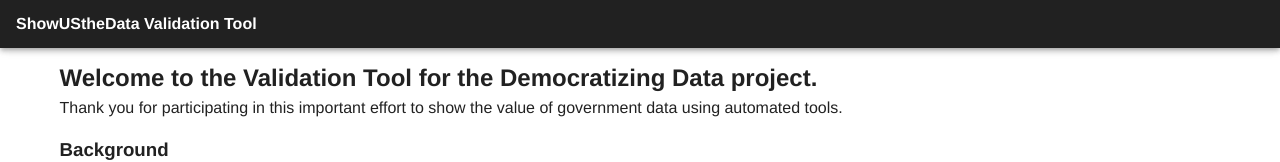
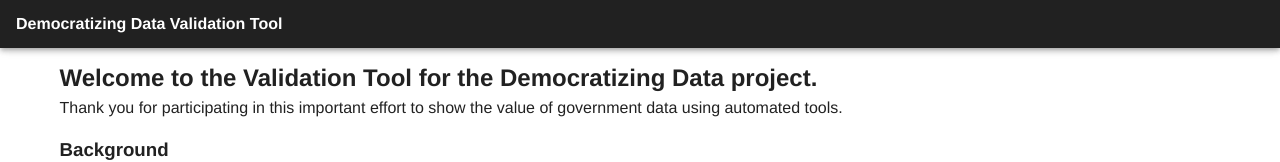
Before and after one commit to sciserver/validation-tool, a Vue app in the folder validation-tool-frontend/: page /login in a window 1280 px wide. Shown: the top 162 px of the page. Built offline with nearby package versions, Linux system fonts and the light colour scheme.

Commit message:
Change old text from "Coleridge Initiative" to "Democratizing Data".

```diff
--- a/validation-tool-frontend/public/index.html
+++ b/validation-tool-frontend/public/index.html
@@ -6,7 +6,7 @@
     <meta name="viewport" content="width=device-width,initial-scale=1.0">
     <link rel="icon" href="<%= BASE_URL %>favicon.ico">
     <!-- <title><%= htmlWebpackPlugin.options.title %></title> -->
-    <title>Coleridge Initiative Validation Tool</title>
+    <title>Democratizing Data Validation Tool</title>
     <link rel="stylesheet" href="<%= BASE_URL %>css/materialdesignicons.min.css">
   </head>
   <body>
--- a/validation-tool-frontend/src/App.vue
+++ b/validation-tool-frontend/src/App.vue
@@ -1,7 +1,7 @@
 <template>
   <v-app>
     <v-app-bar class="header" color="grey darken-4" dense>
-      <v-app-bar-title class="logo">ShowUStheData Validation Tool</v-app-bar-title>
+      <v-app-bar-title class="logo">Democratizing Data Validation Tool</v-app-bar-title>
       <v-btn class="ma-1 pa-1" text color="blue-grey lighten-4" to="/" v-show="false">Home</v-btn>
       <v-btn class="ma-1 pa-1" text color="blue-grey lighten-4" to="/about" v-show="false">About</v-btn>
       <!-- <v-btn class="ma-1 pa-1" text color="blue-grey lighten-4" to="/review" v-if="isLoggedIn">Review</v-btn> -->
```
